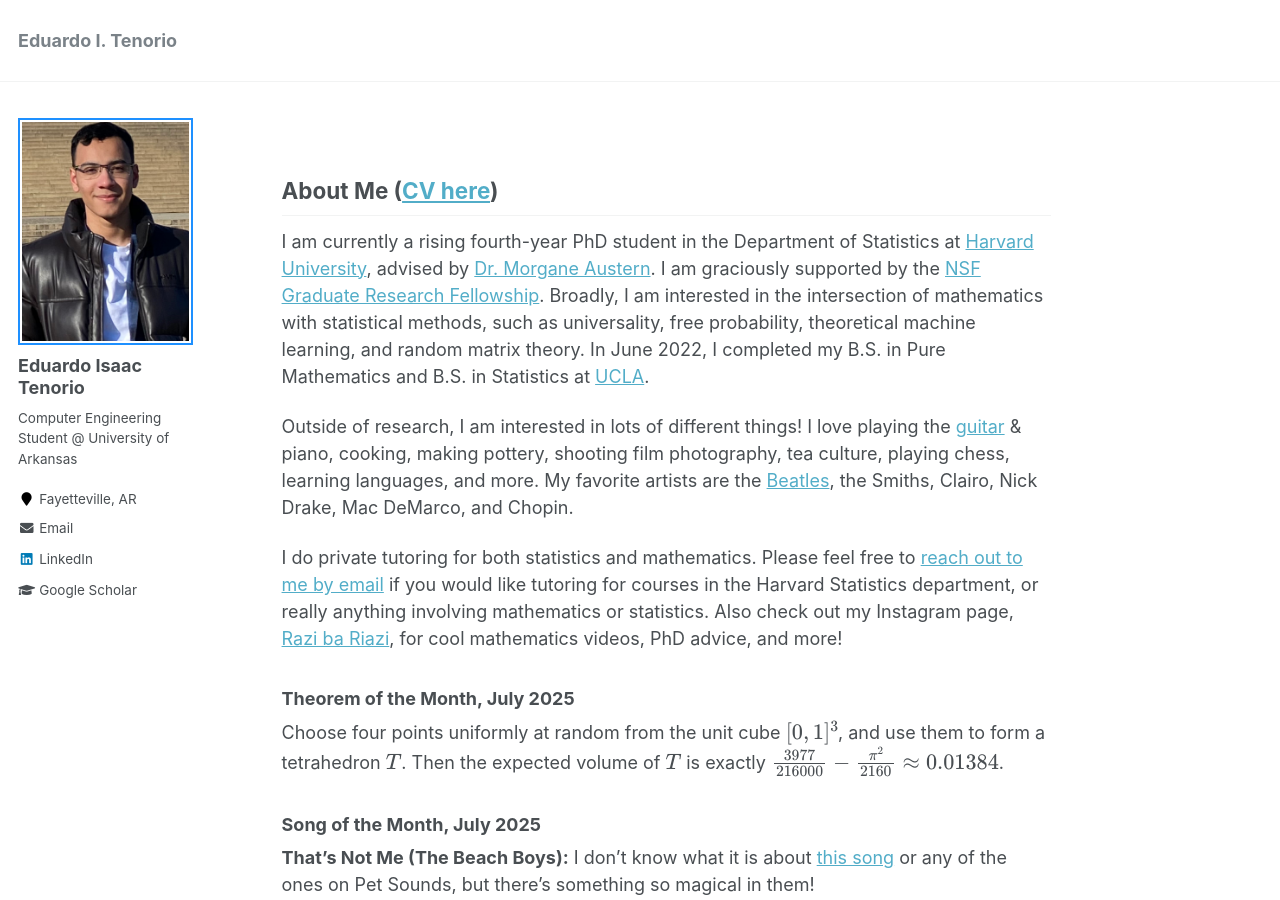
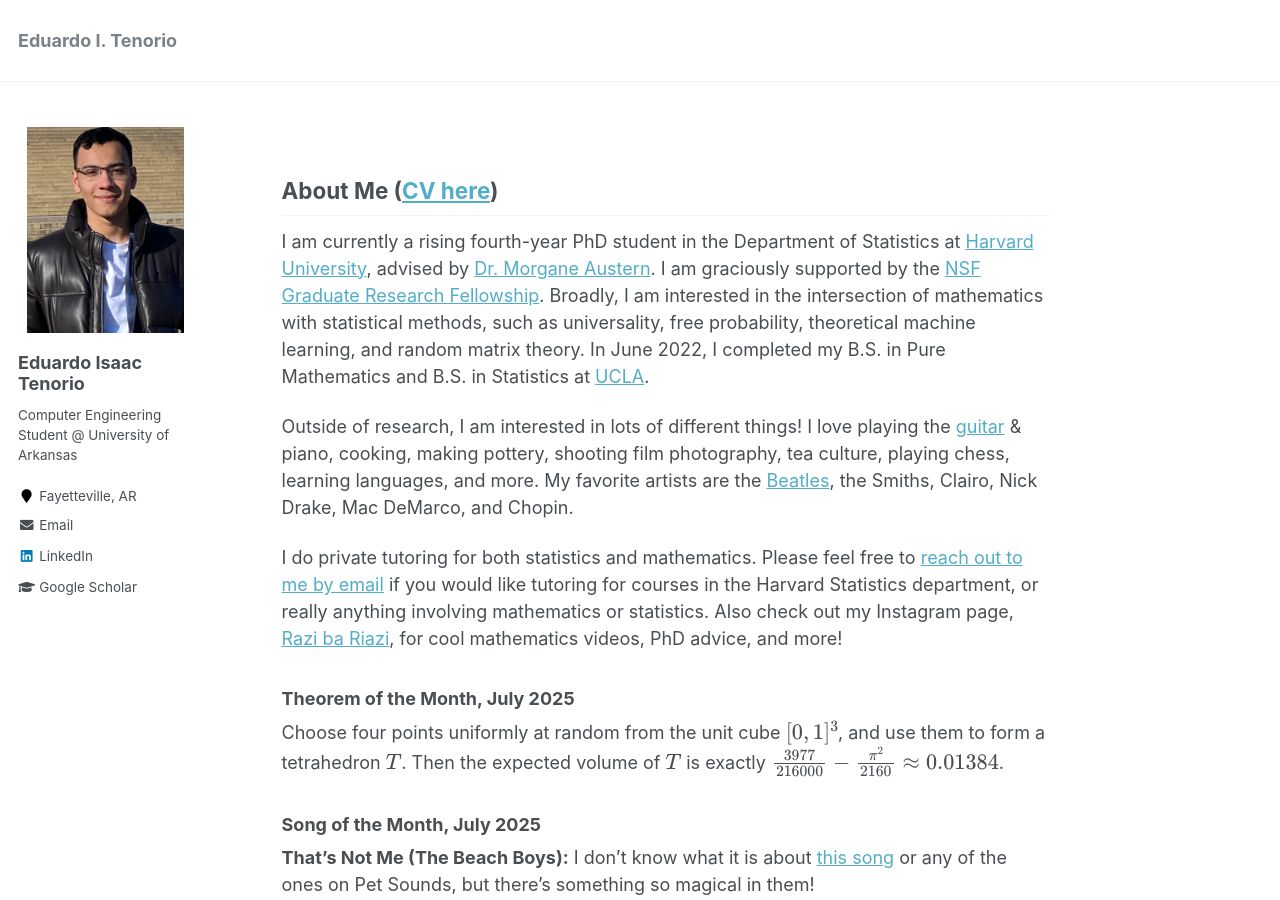
Before and after one commit to edtenorio/edtenorio.github.io, a Jekyll site: the page built from _pages/about.md, in a window 1280 px wide and 900 px high. Built offline with Jekyll 4.4.1, drawn with Linux system fonts in a browser that asks for light colours; formulas are drawn with MathJax 3.

Commit message:
Update author-profile.html

```diff
--- a/_includes/author-profile.html
+++ b/_includes/author-profile.html
@@ -10,9 +10,7 @@
     {% if author.avatar contains "://" %}
     	<img src="{{ author.avatar }}" alt="{{ author.name }}">
     {% else %}
-    	<img src="{{ author.avatar | prepend: '/images/' | prepend: base_path }}"
-     style="border-radius: 0; border: 2px solid #1e90ff; padding: 2px; width: 180px;"
-     alt="{{ author.name }}">
+    	<img src="{{ author.avatar | prepend: '/images/' | prepend: base_path }}" style="border-radius: 0; border: 4px solid white;" alt="{{ author.name }}">
     {% endif %}
   </div>
 
```
